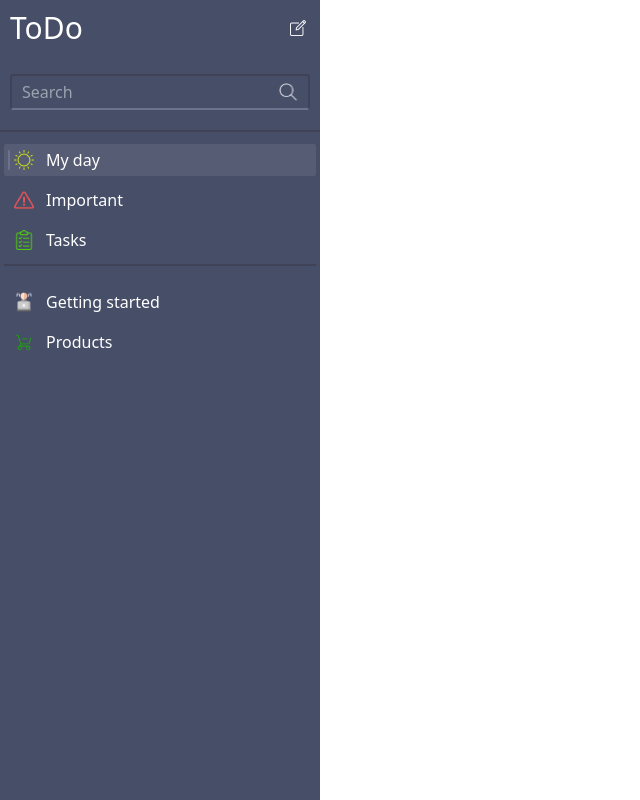
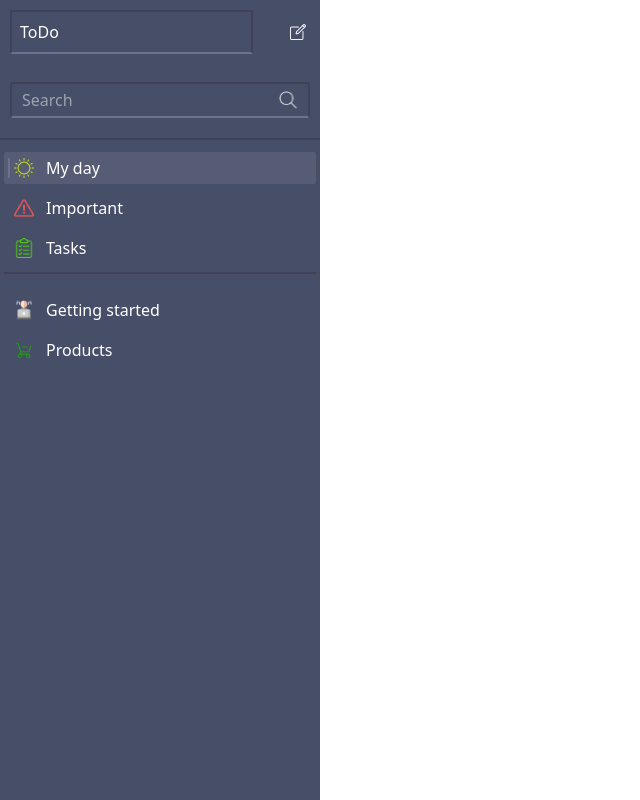
Before and after one commit to Zaccal/ToDo-application, a React (Vite) app: page / in a window 1280 px wide. Both pictures are taken after a click on the button 300 px from the left and 28 px from the top of the page. Shown: the whole page, without its empty margins (0-640 px from the left). Built offline with nearby package versions, Linux system fonts and the light colour scheme.

Commit message:
add function change sidebar header title

```diff
--- a/src/App.tsx
+++ b/src/App.tsx
@@ -7,6 +7,10 @@ import Global from "./context/Global"
 function App() {
   // ! Only one task list can be status true
   const localStoreValue: Omit<Context, "setLocalStore"> = {
+    Settings: {
+      headerTitle: 'ToDo',
+      theme: 'dark',
+    },
     ToDoTasksListsUser: [
       {
         nameList: 'Getting started',
@@ -46,7 +50,6 @@ function App() {
         id: 3,
       }
     ],
-    theme: 'dark',
   }
 
   const [ localStore, setLocalStore ] = useLocalStore('Data', localStoreValue)
--- a/src/components/layout/Sidebar/Sidebar.module.scss
+++ b/src/components/layout/Sidebar/Sidebar.module.scss
@@ -4,6 +4,10 @@
 
 .sidebarContainer {
     @apply p-[10px];
+}
+
+.changeTitleInput {
+    @apply py-2 pl-2 bg-transparent focus:outline-none border-2 border-dark-color border-b-light-opacity;
 }
 
 .sidebarHeader {
--- a/src/components/layout/Sidebar/Sidebar.tsx
+++ b/src/components/layout/Sidebar/Sidebar.tsx
@@ -1,38 +1,61 @@
+import { KeyboardEvent } from 'react'
 import classes from './Sidebar.module.scss'
 import editIcon from '../../../assets/icons/editing.png'
 import editIconLightMode from '../../../assets/icons/editingLightMode.png'
-import TasksDirectory from '../../TasksList/TasksList'
+import TasksList from '../../TasksList/TasksList'
 import { useContext, useState } from 'react'
 import Global from '../../../context/Global'
 import List from '../../List/List'
 
 const Sidebar = () => {
-  const {theme, ToDoTaskListsDefualt, ToDoTasksListsUser} = useContext(Global)
+  const {Settings, ToDoTaskListsDefualt, ToDoTasksListsUser, setLocalStore} = useContext(Global)
   const [searchInput, setSearchInput] = useState<string>('')
+  const [changeTitleStatus, setChangeTitleStatus] = useState<boolean>(false)
+
+  const pressKeyForChangeTitleStatus = (event: KeyboardEvent) => {
+    const key = event.key
+
+    if (key === 'Enter' || key === 'Escape') {
+      setChangeTitleStatus(false)
+    }
+  }
 
   return (
     <div style={{gridArea: 'sidebar'}} className={classes.sidebar}>
         <div className={classes.sidebarHeader}>
             <div className={classes.title}>
-                <h1>ToDo</h1>
+
+                {changeTitleStatus ?
+                <input
+                type="text"
+                value={Settings.headerTitle}
+                onBlur={() => setChangeTitleStatus(false)}
+                onKeyUp={event => pressKeyForChangeTitleStatus(event)}
+                onChange={event => setLocalStore({ToDoTaskListsDefualt, ToDoTasksListsUser, Settings: {...Settings, headerTitle: event.target.value}})}
+                className={classes.changeTitleInput}/> :
+                <h1>{Settings.headerTitle}</h1>}
+
                 <button className={classes.editBtn}>
                   {
-                  theme === 'dark' ? <img src={editIcon} alt="editor title icon" /> : <img src={editIconLightMode} alt="editor title icon" />
+                  Settings.theme === 'dark' ?
+                  <img src={editIcon} alt="editor title icon" onClick={() => setChangeTitleStatus(true)} /> :
+                  <img src={editIconLightMode} alt="editor title icon" onClick={() => setChangeTitleStatus(true)} />
                   }
                 </button>
+
             </div>
             <input type="text" placeholder='Search' className={classes.search} value={searchInput} onChange={(event) => setSearchInput(event.target.value)}/>
         </div>
         <div className={classes.taskLists}>
             {/* Defualt task lists */}
             <List items={ToDoTaskListsDefualt} renderItem={(item) => {
-              return <TasksDirectory sheetToСhange='defualtLists' status={item.status} name={item.nameList} nameFileIcon={item.icon} id={item.id} key={item.id}/>
+              return <TasksList sheetToСhange='defualtLists' status={item.status} name={item.nameList} nameFileIcon={item.icon} id={item.id} key={item.id}/>
             }}/>
 
             <div className={classes.line}></div>
             {/* User task lists */}
             <List items={ToDoTasksListsUser} renderItem={(item) => {
-              return <TasksDirectory sheetToСhange='userLists' status={item.status} name={item.nameList} nameFileIcon={item.icon} id={item.id} key={item.id}/>
+              return <TasksList sheetToСhange='userLists' status={item.status} name={item.nameList} nameFileIcon={item.icon} id={item.id} key={item.id}/>
             }}/>
 
           </div>
--- a/src/context/Global.ts
+++ b/src/context/Global.ts
@@ -2,9 +2,12 @@ import { createContext } from "react";
 import { Context } from "../types/interfaces";
 
 const defaltValueContext: Context = {
+    Settings: {
+        headerTitle: '',
+        theme: 'dark',
+    },
     ToDoTaskListsDefualt: [],
     ToDoTasksListsUser: [],
-    theme: 'dark',
     setLocalStore: () => undefined
 }
 
--- a/src/types/interfaces.ts
+++ b/src/types/interfaces.ts
@@ -15,10 +15,15 @@ export interface ToDoTaskLists {
     id: number
 }
 
+export interface SettingsData {
+    headerTitle: string,
+    theme: 'dark' | 'light',
+}
+
 export interface Context {
     ToDoTasksListsUser: ToDoTaskLists[],
     ToDoTaskListsDefualt: ToDoTaskLists[],
-    theme: 'dark' | 'light',
+    Settings: SettingsData,
     setLocalStore: (newVlaue: Omit<Context, "setLocalStore">) => void
 }
 
```
